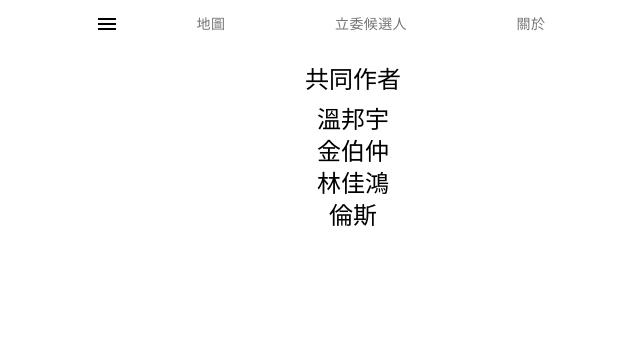
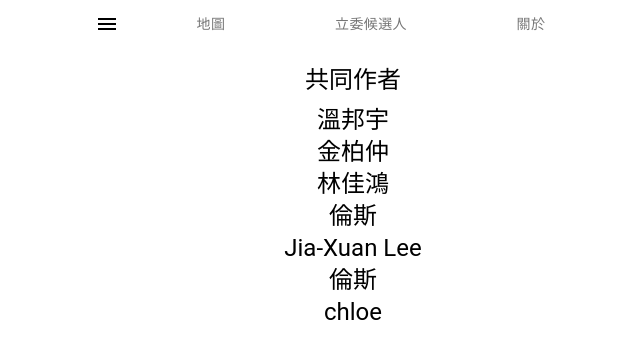
Before and after one commit to g0v/2020voting-guide, a React (Create React App) app in the folder web/: page /about in a window 1280 px wide. Shown: the top 358 px of the page, without its empty margins (287-927 px from the left). Built offline with nearby package versions, Linux system fonts and the light colour scheme.

Commit message:
about us

```diff
--- a/web/src/components/AboutPage.jsx
+++ b/web/src/components/AboutPage.jsx
@@ -11,9 +11,12 @@ const CandidatePage = () => (
       </Typography>
       <Box m={1} />
       <Typography variant="h5">溫邦宇</Typography>
-      <Typography variant="h5">金伯仲</Typography>
+      <Typography variant="h5">金柏仲</Typography>
       <Typography variant="h5">林佳鴻</Typography>
       <Typography variant="h5">倫斯</Typography>
+      <Typography variant="h5">Jia-Xuan Lee</Typography>
+      <Typography variant="h5">倫斯</Typography>
+      <Typography variant="h5">chloe</Typography>
     </CardContent>
   </div>
 );
```
